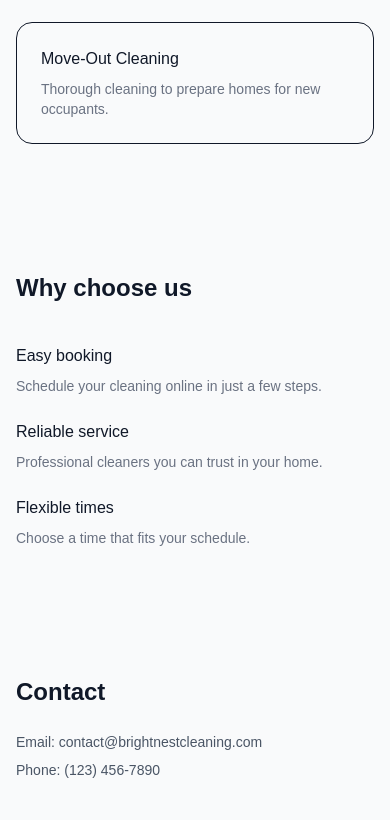
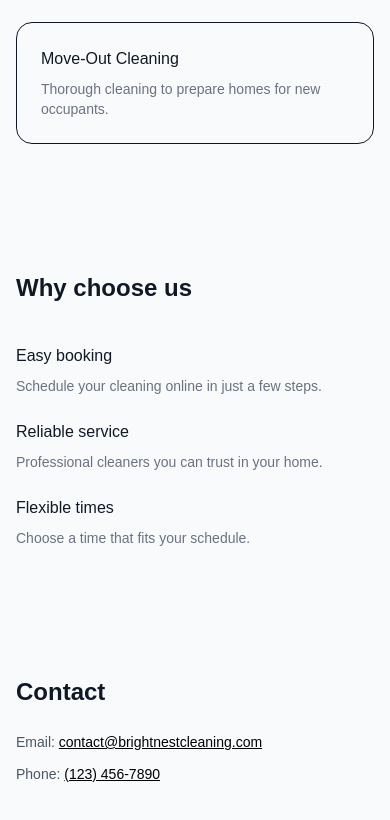
Before and after one commit to SBvibes/booking-demo, a Next.js app: page / in a window 390 px wide. Shown: the part 2086-2906 px from the top of the page. Built offline with nearby package versions, Linux system fonts and the light colour scheme.

Commit message:
extract contact section + mobile contact links

```diff
--- a/components/ContactSection.tsx
+++ b/components/ContactSection.tsx
@@ -3,9 +3,28 @@ export default function ContactSection() {
     <section id="contact" className="max-w-6xl mx-auto px-4 py-16">
       <h2 className="text-2xl font-semibold mb-6">Contact</h2>
 
-      <div className="space-y-2 text-gray-600 text-sm">
-        <p>Email: contact@brightnestcleaning.com</p>
-        <p>Phone: (123) 456-7890</p>
+      <div className="space-y-3 text-gray-600 text-sm">
+
+        <p>
+          Email:{" "}
+          <a
+            href="mailto:contact@brightnestcleaning.com"
+            className="text-black underline"
+          >
+            contact@brightnestcleaning.com
+          </a>
+        </p>
+
+        <p>
+          Phone:{" "}
+          <a
+            href="tel:1234567890"
+            className="text-black underline"
+          >
+            (123) 456-7890
+          </a>
+        </p>
+
       </div>
     </section>
   );
```
